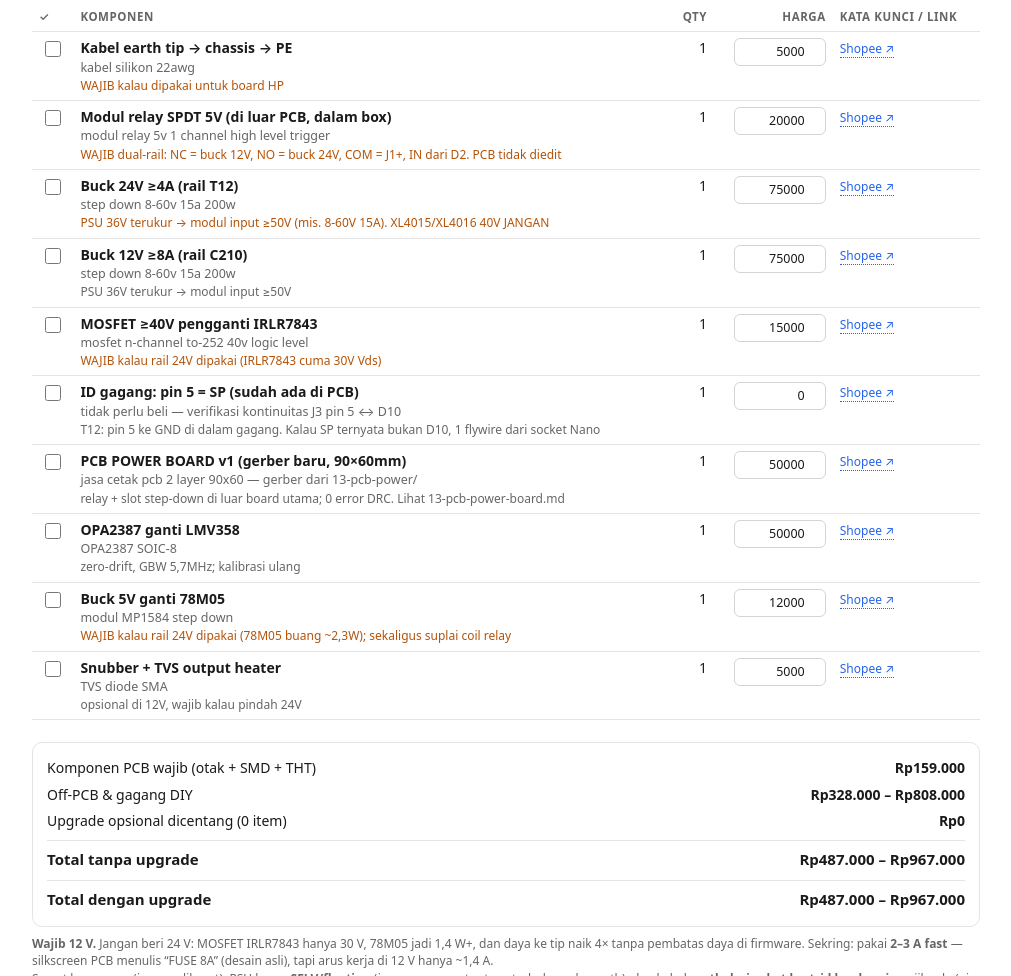
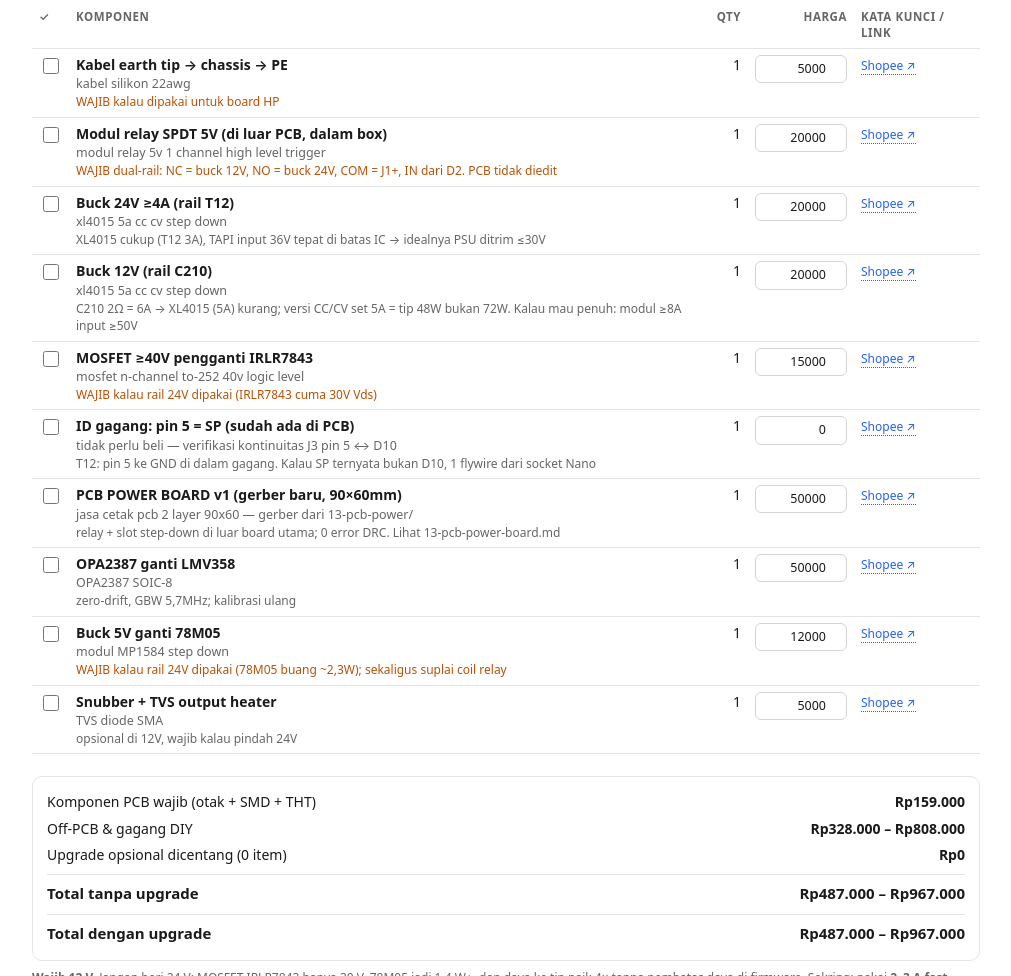
Before and after one commit to mift2609/c210-diy-station-bom, a plain HTML site: page index.html in a window 1280 px wide. Shown: the part 2380-3356 px from the top of the page, without its empty margins (134-1145 px from the left). Drawn offline with Linux system fonts and the light colour scheme.

Commit message:
Catat opsi modul XL4015: cukup untuk rail 24V, kurang untuk rail 12V (2 ohm = 6A); cek trimpot PSU

```diff
--- a/index.html
+++ b/index.html
@@ -115,8 +115,8 @@ const SECTIONS = [
   { id: "upgrade", title: "Upgrade opsional (urutan prioritas)", optional: true, items: [
     { name: "Kabel earth tip → chassis → PE", spec: "kabel silikon 22awg", qty: 1, price: 5000, note: "WAJIB kalau dipakai untuk board HP" },
     { name: "Modul relay SPDT 5V (di luar PCB, dalam box)", spec: "modul relay 5v 1 channel high level trigger", qty: 1, price: 20000, note: "WAJIB dual-rail: NC = buck 12V, NO = buck 24V, COM = J1+, IN dari D2. PCB tidak diedit" },
-    { name: "Buck 24V ≥4A (rail T12)", spec: "step down 8-60v 15a 200w", qty: 1, price: 75000, note: "PSU 36V terukur → modul input ≥50V (mis. 8-60V 15A). XL4015/XL4016 40V JANGAN" },
-    { name: "Buck 12V ≥8A (rail C210)", spec: "step down 8-60v 15a 200w", qty: 1, price: 75000, note: "PSU 36V terukur → modul input ≥50V" },
+    { name: "Buck 24V ≥4A (rail T12)", spec: "xl4015 5a cc cv step down", qty: 1, price: 20000, note: "XL4015 cukup (T12 3A), TAPI input 36V tepat di batas IC → idealnya PSU ditrim ≤30V" },
+    { name: "Buck 12V (rail C210)", spec: "xl4015 5a cc cv step down", qty: 1, price: 20000, note: "C210 2Ω = 6A → XL4015 (5A) kurang; versi CC/CV set 5A = tip 48W bukan 72W. Kalau mau penuh: modul ≥8A input ≥50V" },
     { name: "MOSFET ≥40V pengganti IRLR7843", spec: "mosfet n-channel to-252 40v logic level", qty: 1, price: 15000, note: "WAJIB kalau rail 24V dipakai (IRLR7843 cuma 30V Vds)" },
     { name: "ID gagang: pin 5 = SP (sudah ada di PCB)", spec: "tidak perlu beli — verifikasi kontinuitas J3 pin 5 ↔ D10", qty: 1, price: 0, note: "T12: pin 5 ke GND di dalam gagang. Kalau SP ternyata bukan D10, 1 flywire dari socket Nano" },
     { name: "PCB POWER BOARD v1 (gerber baru, 90×60mm)", spec: "jasa cetak pcb 2 layer 90x60 — gerber dari 13-pcb-power/", qty: 1, price: 50000, note: "relay + slot step-down di luar board utama; 0 error DRC. Lihat 13-pcb-power-board.md" },
```
Also changed, not shown: 2 other files.
